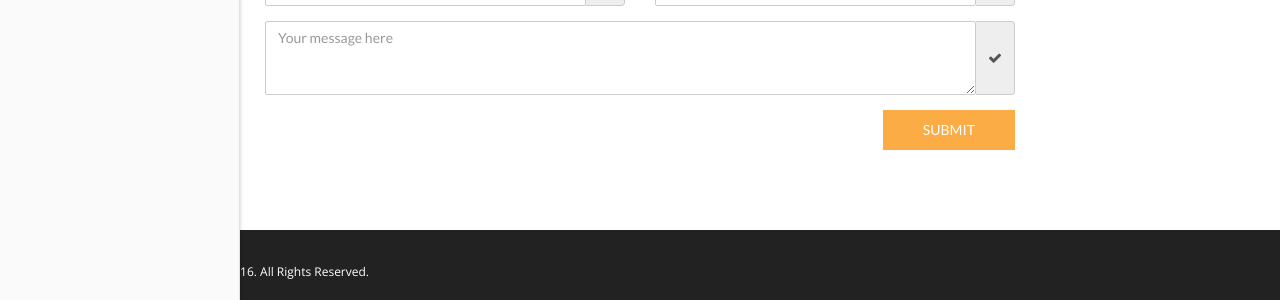
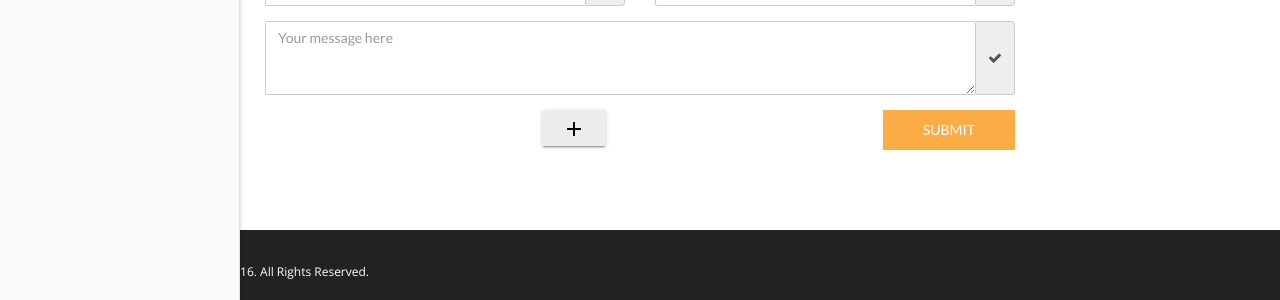
Before and after one commit to nmanumr/nmanumr.com, a Jekyll site: the page built from index.html, in a window 1280 px wide. Shown: the part 3625-3925 px from the top of the page. Built offline with Jekyll 4.4.1, drawn with Linux system fonts in a browser that asks for light colours; nearby versions of some CDN libraries.

Commit message:
Update contact.html

```diff
--- a/_includes/contact.html
+++ b/_includes/contact.html
@@ -41,7 +41,10 @@
                             </div>
 
                         </div>
-
+                        <!-- Raised button with ripple -->
+<button class="mdl-button mdl-js-button mdl-button--raised mdl-js-ripple-effect">
+  <i class="material-icons">add</i>
+</button>
                         <button type="submit" class="btn tf-btn btn-default">Submit</button>
                     </form>
 
```
